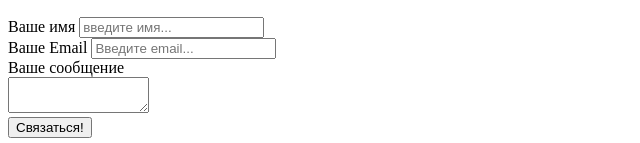
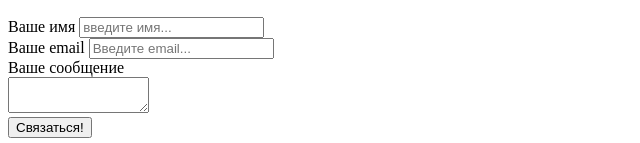
Before and after one commit to MostAndrey/myprofil, a plain HTML site: page index.html in a window 1280 px wide. Shown: the part 747-890 px from the top of the page, 0-640 px from the left. Drawn offline with Linux system fonts and the light colour scheme; files whose address does not match are found by name.

Commit message:
profil html

```diff
--- a/index.html
+++ b/index.html
@@ -85,7 +85,7 @@
 
       <br />
 
-      <label for="email">Ваше Email</label>
+      <label for="email">Ваше email</label>
       <input type="email" id="email" placeholder="Введите email..." />
       <br />
 
```
